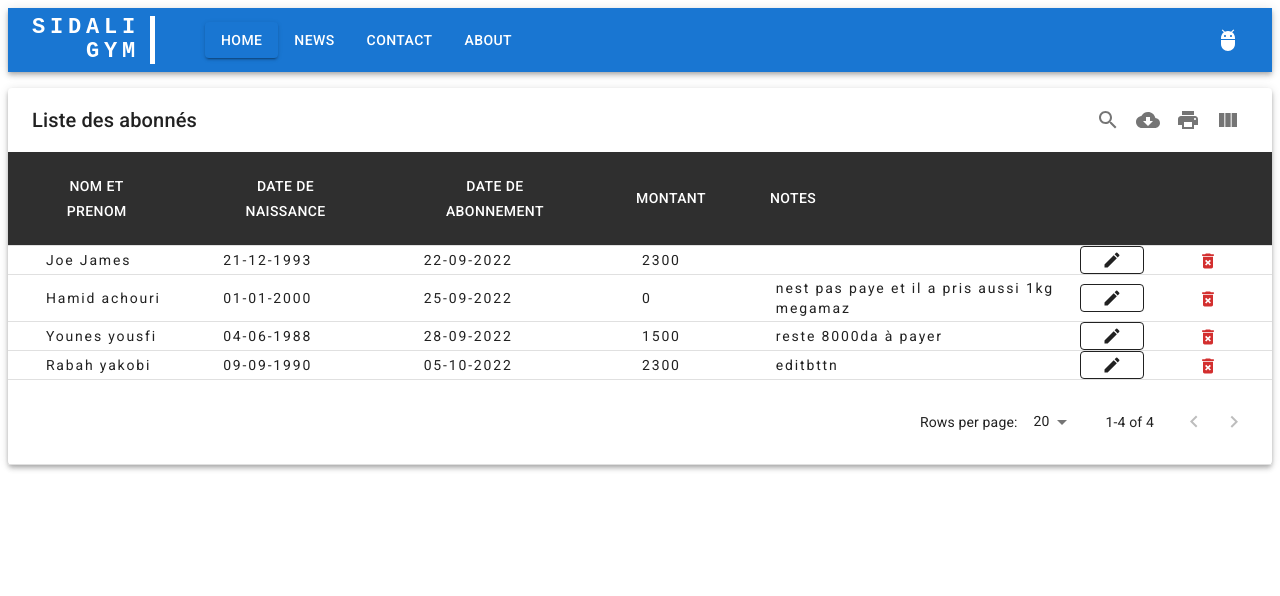
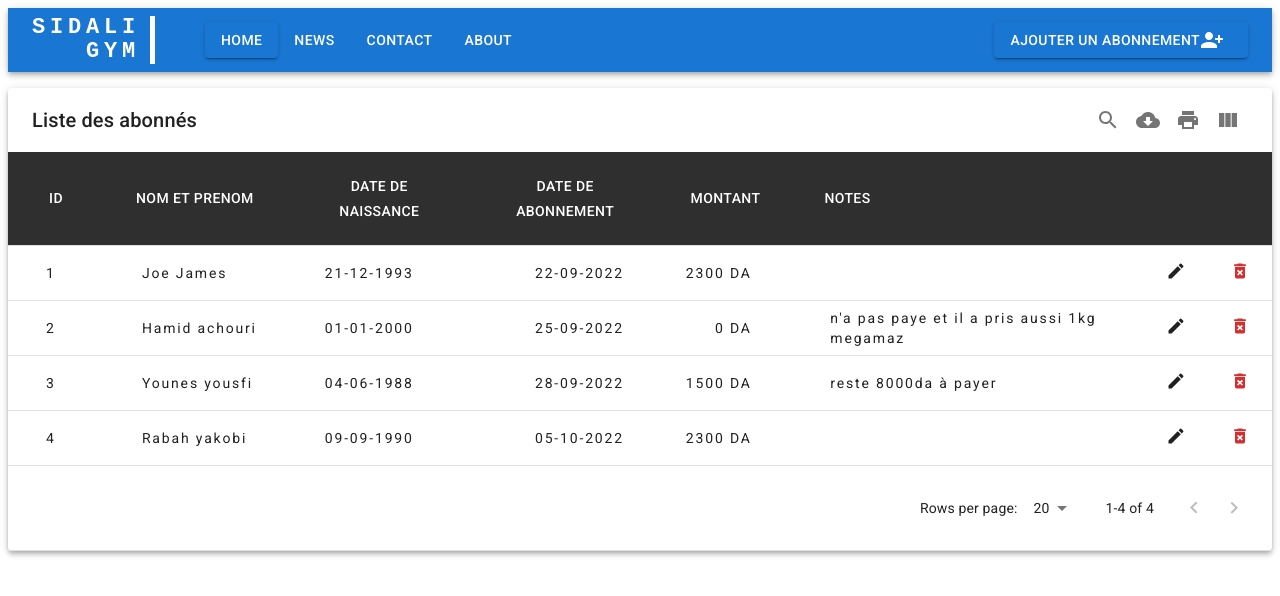
Before and after one commit to namrouche993/gymath, a React (Create React App) app: page /home in a window 1280 px wide. Shown: the top 596 px of the page. Built offline with nearby package versions, Linux system fonts and the light colour scheme.

Commit message:
until ajouter un abonnement button

```diff
--- a/src/Home.js
+++ b/src/Home.js
@@ -7,10 +7,21 @@ import DeleteForeverIcon from '@mui/icons-material/DeleteForever';
 
 import { ThemeProvider, createTheme } from '@mui/material/styles';
 
-
+let widtha = window.innerWidth;
+let widthname = window.innerWidth > 768 ? "" : "."
 //https://codesandbox.io/s/github/gregnb/mui-datatables
 //https://github.com/gregnb/mui-datatables
 const columns = [
+  {name:'id',
+  options:{
+    setCellProps:()=>({
+      style:{
+        padding:'3px 3px 3px 3%',letterSpacing:'0.13071em'
+      }
+     }),
+     setCellHeaderProps: (value) => ({style:{background: "#2f2f2f",color:'#fff',height:'40px',width:'4%'}})}
+
+  },
   {name:"nom et Prenom",
   options:{
      setCellProps:()=>({
@@ -18,7 +29,7 @@ const columns = [
         padding:'3px 3px 3px 3%',letterSpacing:'0.13071em'
       }
      }),
-  setCellHeaderProps: (value) => ({style:{background: "#2f2f2f",color:'#fff',height:'40px'}})}
+  setCellHeaderProps: (value) => ({style:{background: "#2f2f2f",color:'#fff',height:'40px',width:'15%'}})}
   },
   {name:"Date de naissance",
   options:{
@@ -26,23 +37,37 @@ const columns = [
      style:{
        padding:'3px 3px 3px 3%',letterSpacing:'0.13071em'
      }
-    }),filterOptions: { fullWidth: false },    setCellHeaderProps: (value) => ({style:{background: "#2f2f2f",color:'#fff',height:'40px'}})}
+    }),
+    //filterOptions: { fullWidth: false }, it do nothing
+    setCellHeaderProps: (value) => ({style:{background: "#2f2f2f",color:'#fff',height:'40px',width:'15%'}})}
 },
   {name:"date de abonnement",
   options:{
     setCellProps:()=>({
      style:{
-       padding:'3px 3px 3px 3%',letterSpacing:'0.13071em'
+       padding:'3px 3px 3px 5%',letterSpacing:'0.13071em'
      }
-    }),filterOptions: { fullWidth: false },    setCellHeaderProps: (value) => ({style:{background: "#2f2f2f",color:'#fff',height:'40px'}})}
+    }),
+    //filterOptions: { fullWidth: false }, it do nothing
+    setCellHeaderProps: (value) => ({style:{background: "#2f2f2f",color:'#fff',height:'40px',width:'15%'}})}
 },
   {name:"Montant",
   options:{
     setCellProps:()=>({
      style:{
-       padding:'3px 3px 3px 3%',letterSpacing:'0.13071em'
+       padding:'3px 2.9em 3px 0px',
+       letterSpacing:'0.13071em',textAlign:'end'
      }
-    }),filterOptions: { fullWidth: false },    setCellHeaderProps: (value) => ({style:{background: "#2f2f2f",color:'#fff',height:'40px'}})}
+    }),
+    //filterOptions: { fullWidth: false }, it do nothing
+    setCellHeaderProps: (value) => ({style:{background: "#2f2f2f",color:'#fff',height:'40px',width:'10%'}}),
+    customBodyRender: (value, tableMeta, updateValue) => {
+            return (
+              <p id='montantid'>{value} DA</p>
+            )
+    }
+
+  }
 },
   {name:"Notes",
   options:{
@@ -50,10 +75,10 @@ const columns = [
      style:{
        padding:'3px 3px 3px 3%',letterSpacing:'0.13071em'
      }
-    }),    setCellHeaderProps: (value) => ({style:{background:'#2f2f2f',color:'#fff'}})}
+    }),    setCellHeaderProps: (value) => ({style:{background:'#2f2f2f',color:'#fff',width:'30%'}})}
 },
 {
-  name:"",options:{
+  name:widthname,options:{
 
     setCellProps:()=>({
       style:{
@@ -67,7 +92,7 @@ const columns = [
            background: "#2f2f2f",
            color:'#fff',
            height:'40px',
-           margin:'-50px'
+           width:'10%'
 
         }
       }
@@ -78,50 +103,28 @@ const columns = [
       console.log('output of tableMeta is :')
       console.log(tableMeta);
             return (
-                    <Button variant='outlined' size='small' color='inherit'
+              <div style={{display:'inline-flex'}}>
+                    <Button sx={{ border: 0,padding:0 }} variant='outlined' size='small' color='inherit'
                       //sx={{fontSize:'5px'}}
                     onClick={()=>alert(tableMeta.rowIndex)}><EditIcon fontSize="small"/>
                      </Button>
+                       <Button sx={{ border: 0,padding:0 }} variant='outlined' size='small' color='inherit'
+                       //sx={{fontSize:'5px'}}
+                     onClick={()=>alert(tableMeta.rowIndex)}><DeleteForeverIcon fontSize='small' color="error" />
+                      </Button>
+              </div>
                     );
                   }
 
 }
-},
-
-{name:"",
-options:{
-  setCellProps:()=>({
-   style:{
-     padding:'0px'
-   }
-  }),    setCellHeaderProps: (value) => (
-  {
-    style:{
-      background: "#2f2f2f",color:'#fff',height:'40px'}
-    }
-    ),
-    customBodyRender: (value, tableMeta, updateValue) => {
-      console.log('output of value is : ');
-      console.log(value);
-      console.log('output of tableMeta is :')
-      console.log(tableMeta);
-            return (
-                    <Button sx={{ border: 0,padding:0 }} variant='outlined' size='small' color='inherit'
-                      //sx={{fontSize:'5px'}}
-                    onClick={()=>alert(tableMeta.rowIndex)}><DeleteForeverIcon fontSize='small' color="error" />
-                     </Button>
-                    );
-                  }
- }
 }
-
 ];
 
 const data = [
- ["Joe James", "21-12-1993", "22-09-2022", 2300,"","editbttn",""],
- ["Hamid achouri", "01-01-2000", "25-09-2022", 0,"nest pas paye et il a pris aussi 1kg megamaz","editbttn",""],
- ["Younes yousfi", "04-06-1988", "28-09-2022", 1500,"reste 8000da à payer","editbttn",""],
- ["Rabah yakobi", "09-09-1990", "05-10-2022", 2300,"editbttn","editbttn",""],
+ [1,"Joe James", "21-12-1993", "22-09-2022", 2300,"","editremovebttn"],
+ [2,"Hamid achouri", "01-01-2000", "25-09-2022", 0,"n'a pas paye et il a pris aussi 1kg megamaz","editremovebttn"],
+ [3,"Younes yousfi", "04-06-1988", "28-09-2022", 1500,"reste 8000da à payer","editremovebttn"],
+ [4,"Rabah yakobi", "09-09-1990", "05-10-2022", 2300,"","editremovebttn"],
 ];
 
 const options = {
--- a/src/Mainwithnav.js
+++ b/src/Mainwithnav.js
@@ -5,6 +5,7 @@ import Toolbar from '@mui/material/Toolbar';
 import Typography from '@mui/material/Typography';
 import Button from '@mui/material/Button';
 import AdbIcon from '@mui/icons-material/Adb';
+import PersonAddAlt1Icon from '@mui/icons-material/PersonAddAlt1';
 
 /////***NOO maybe false***//import Link from '@mui/material/Link';
 
@@ -13,6 +14,12 @@ import AdbIcon from '@mui/icons-material/Adb';
 //import AdbIcon from '@mui/icons-material/Adb';
 //import FitnessCenterIcon from '@mui/icons-material/FitnessCenter';
 
+var pagehome = document.location.pathname=="/home" ? 'inline-flex':'none'
+let widthhome = window.innerWidth > 768 ? "inline-flex" : "none"
+
+
+
+console.log('widthhome est egale a : ', widthhome)
 
 export default function Mainwithnav() {
 
@@ -62,7 +69,12 @@ export default function Mainwithnav() {
             About
           </Button>
         </Box>
-        <AdbIcon sx={{display: { xs: 'none', md: 'flex' }, mr: 1 }} />
+        <Button variant="contained" sx={{display: pagehome}}>
+           {/* <p sx={{display: widthhome }}>Ajouter un abonnement &nbsp;</p><PersonAddAlt1Icon sx={{display:'flex', mr: 1 }} /> */}
+           <span style={{display: widthhome}}>Ajouter un abonnement</span>
+           <PersonAddAlt1Icon sx={{display:'flex', mr: 1 }} />
+        </Button>
+
 
         </Toolbar>
       </AppBar>
```
